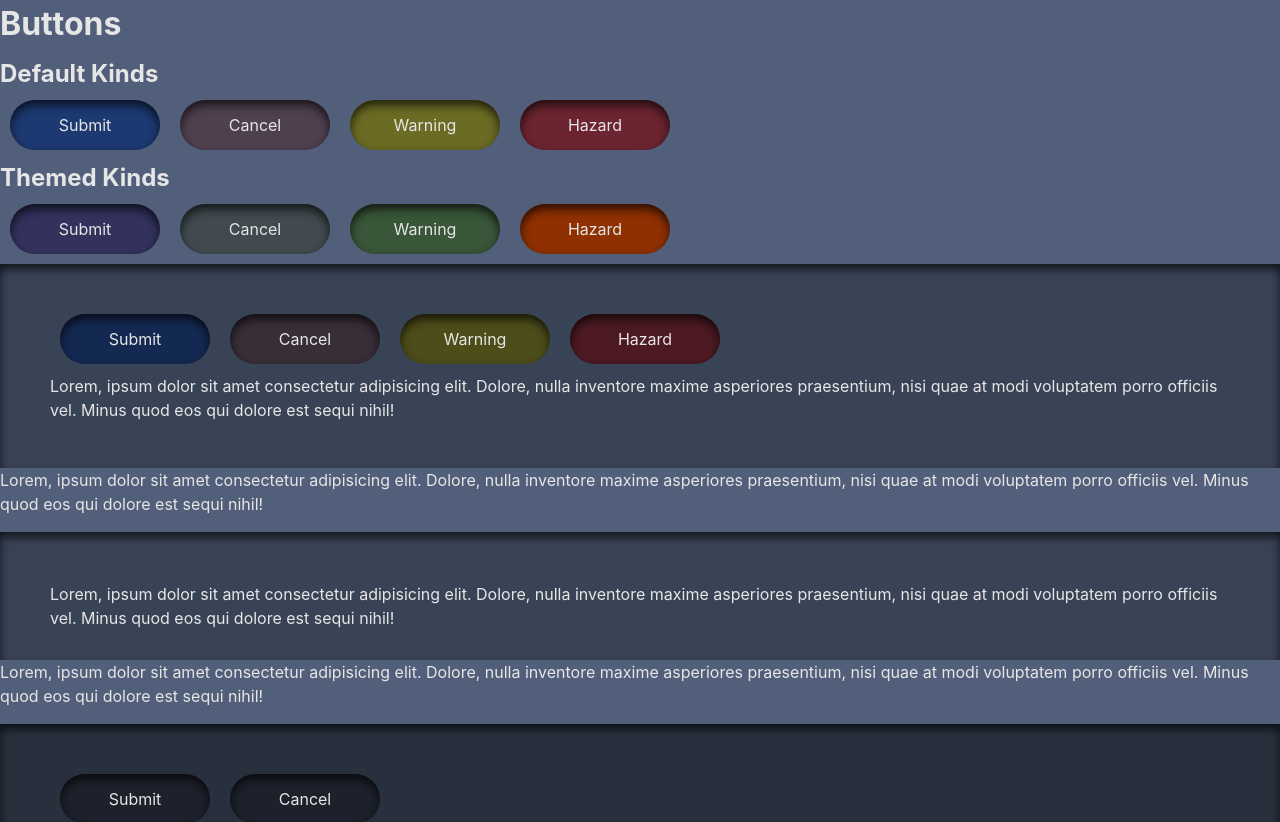
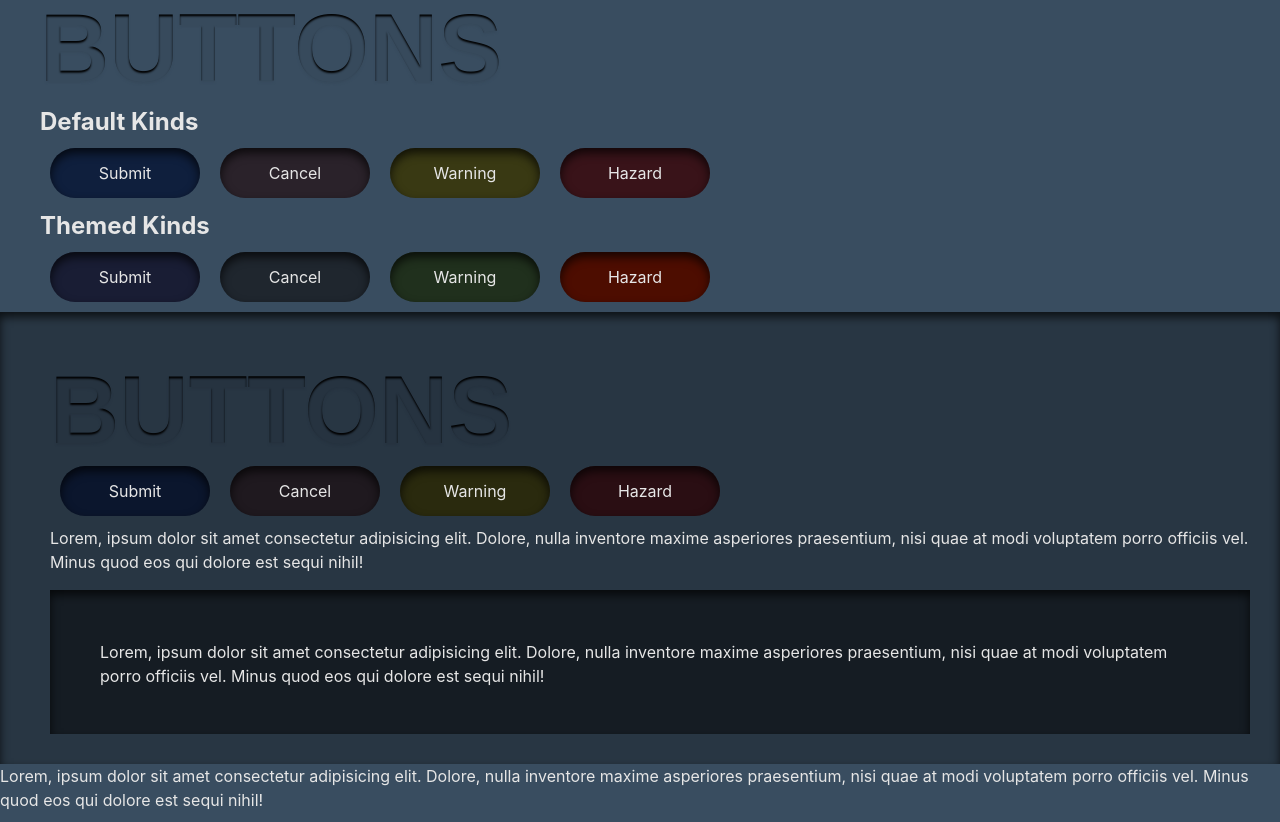
Before and after one commit to plurid/carved-ui, a React (Create React App) app: page / in a window 1280 px wide. Shown: the top 822 px of the page. Built offline with nearby package versions, Linux system fonts and the light colour scheme.

Commit message:
dev: CarvedContainer

```diff
--- a/src/examples/App.tsx
+++ b/src/examples/App.tsx
@@ -11,6 +11,8 @@ import {
     CarvedKarst,
 
     CarvedApp,
+
+    CarvedContainer,
 
     CarvedButton,
     DeCarvedButton,
@@ -33,9 +35,11 @@ class App extends Component {
     render() {
         return (
             <CarvedApp
-                theme="hsl330, 50%, 40%)"
+                theme="ponton"
             >
-                <h1>Buttons</h1>
+                <CarvedContainer>
+                    <CarvedH1 text="Buttons">
+                    </CarvedH1>
 
                     <h2>Default Kinds</h2>
                     <CarvedButton
@@ -76,8 +80,14 @@ class App extends Component {
                         kind="hazardThemed"
                     />
 
+                </CarvedContainer>
+
 
                 <CarvedCard>
+                    <CarvedContainer>
+                        <CarvedH1 text="Buttons">
+                        </CarvedH1>
+
                         <CarvedButton
                             text="Submit"
                             kind="accept"
@@ -96,6 +106,11 @@ class App extends Component {
                         />
 
                         <p>Lorem, ipsum dolor sit amet consectetur adipisicing elit. Dolore, nulla inventore maxime asperiores praesentium, nisi quae at modi voluptatem porro officiis vel. Minus quod eos qui dolore est sequi nihil!</p>
+
+                        <CarvedCard>
+                            <p>Lorem, ipsum dolor sit amet consectetur adipisicing elit. Dolore, nulla inventore maxime asperiores praesentium, nisi quae at modi voluptatem porro officiis vel. Minus quod eos qui dolore est sequi nihil!</p>
+                        </CarvedCard>
+                    </CarvedContainer>
                 </CarvedCard>
 
                 <p>Lorem, ipsum dolor sit amet consectetur adipisicing elit. Dolore, nulla inventore maxime asperiores praesentium, nisi quae at modi voluptatem porro officiis vel. Minus quod eos qui dolore est sequi nihil!</p>
--- /dev/null
+++ b/src/lib/components/CarvedContainer/index.tsx
@@ -0,0 +1,63 @@
+import React, { Component, ReactNode } from "react";
+import styled, { ThemeProvider } from 'styled-components';
+import CarvedStratum from '../metaprimitive/CarvedStratum';
+
+import { ThemeContext } from '../CarvedApp';
+
+
+
+const Div = styled.div`
+    width: 1200px;
+    margin: 0 auto;
+
+    @media (max-width: 1200px) {
+        width: 100%;
+    }
+`;
+
+
+interface CarvedContainerProperties {
+    depth: string;
+    depthComputed: string;
+    theme: string;
+    themeComputed: string;
+}
+
+interface CarvedContainerState {
+    depth: string;
+    theme: string;
+}
+
+
+class CarvedContainer extends Component<Partial<CarvedContainerProperties>, CarvedContainerState> {
+    static contextType = ThemeContext;
+
+    constructor(props: CarvedContainerProperties) {
+        super(props);
+
+        const { theme, depth, depthComputed, themeComputed } = this.props;
+
+        this.state = {
+            depth: depth || depthComputed || '0',
+            theme: theme || themeComputed || 'ponton',
+        };
+    }
+
+
+    render() {
+        const { children } = this.props;
+        const { depth } = this.state;
+        const { currentTheme } = this.context;
+        const themeDepthed = parseInt(depth) < 6 ? currentTheme[depth] : currentTheme['5'];
+
+        return (
+            <ThemeProvider theme={themeDepthed}>
+                <Div>
+                    {children}
+                </Div>
+            </ThemeProvider>
+        );
+    }
+}
+
+export default CarvedContainer;
--- a/src/lib/components/CarvedH1/index.tsx
+++ b/src/lib/components/CarvedH1/index.tsx
@@ -1,35 +1,46 @@
 import React, { Component } from "react";
 import styled, { ThemeProvider } from 'styled-components';
+import { ThemeContext } from '../CarvedApp';
 
 
 const H1 = styled.h1`
     text-transform: uppercase;
     font-family: sans-serif;
-    font-size: 72pt;
+    font-size: 6rem;
+    word-break: break-all;
     background-color: hsl(0, 0%, 0%);
     -webkit-background-clip: text;
     -moz-background-clip: text;
     background-clip: text;
     color: transparent;
-    text-shadow: ${props => props.theme.carvedH1.textShadow.color} 0px 3px 3px;
-    text-align: center;
+    text-shadow: ${props => props.theme.textColorCarved} 0px 2px 2px;
+    text-align: left;
+    line-height: 1;
 
     ::selection {
-        color: ${props => props.theme.carvedH1.textShadow.colorSelection};
+        color: ${props => props.theme.textColor};
         text-shadow: none;
+    }
+
+    @media (max-width: 1200px) {
+        font-size: 5rem;
+    }
+
+    @media (max-width: 800px) {
+        font-size: 4rem;
     }
 `;
 
-H1.defaultProps = {
-    theme: {
-        carvedH1: {
-            textShadow: {
-                color: 'hsla(220, 20%, 20%, 0.5)',
-                colorSelection: 'hsl(0, 0%, 0%)',
-            },
-        },
-    },
-};
+// H1.defaultProps = {
+//     theme: {
+//         carvedH1: {
+//             textShadow: {
+//                 color: 'hsla(220, 20%, 20%, 0.5)',
+//                 colorSelection: 'hsl(0, 0%, 0%)',
+//             },
+//         },
+//     },
+// };
 
 const furorTheme = {
     carvedH1: {
@@ -43,33 +54,44 @@ const furorTheme = {
 
 interface CarvedH1Properties extends React.Props<any> {
     text: string,
-    onClick?: any,
+    depth: string,
+    depthComputed: string;
+    theme: string;
+    themeComputed: string;
+    onClick: any,
 }
 
 interface CarvedH1State {
+    depth: string;
+    theme: string;
 }
 
 
-class CarvedH1 extends Component<CarvedH1Properties, CarvedH1State> {
+class CarvedH1 extends Component<Partial<CarvedH1Properties>, CarvedH1State> {
+    static contextType = ThemeContext;
+
     constructor(props: CarvedH1Properties) {
         super(props);
 
+        const { theme, depth, depthComputed, themeComputed } = this.props;
+
         this.state = {
+            depth: depth || depthComputed || '0',
+            theme: theme || themeComputed || 'ponton',
         };
     }
 
     render() {
-        const { text, onClick } = this.props;
+        const { text, children } = this.props;
+        const { depth } = this.state;
+        const { currentTheme } = this.context;
+        const themeDepthed = parseInt(depth) < 6 ? currentTheme[parseInt(depth) - 2 + ''] : currentTheme['5'];
 
         return (
             <React.Fragment>
-                <H1 onClick={onClick}>
-                    {text}
-                </H1>
-
-                <ThemeProvider theme={furorTheme}>
+                <ThemeProvider theme={themeDepthed}>
                     <H1>
-                        {text}
+                        {children || text}
                     </H1>
                 </ThemeProvider>
             </React.Fragment>
--- a/src/lib/index.ts
+++ b/src/lib/index.ts
@@ -5,6 +5,8 @@ import CarvedFjord from './components/primitives/CarvedFjord';
 import CarvedKarst from './components/primitives/CarvedKarst';
 
 import CarvedApp from './components/CarvedApp';
+
+import CarvedContainer from './components/CarvedContainer';
 
 import CarvedButton from './components/CarvedButton';
 import DeCarvedButton from './components/DeCarvedButton';
@@ -26,6 +28,8 @@ export {
 
     CarvedApp,
 
+    CarvedContainer,
+
     CarvedButton,
     DeCarvedButton,
     CarvedCard,
--- a/src/lib/themes/index.ts
+++ b/src/lib/themes/index.ts
@@ -24,6 +24,7 @@ export interface ThemeLevel {
     backgroundColorHazardThemed: string,
     shadowPosition: string,
     textColor: string,
+    textColorCarved: string,
 }
 
 
@@ -76,12 +77,13 @@ export function createTheme(themeParameters: any): Theme {
             backgroundColorAccept: `hsl(${220}, ${60}%, ${reducedLightness}%)`,
             backgroundColorAcceptThemed: `hsl(${hue + 20}, ${saturation + 10}%, ${reducedLightness}%)`,
             backgroundColorDecline: `hsl(${300}, ${10}%, ${reducedLightness}%)`,
-            backgroundColorDeclineThemed: `hsl(${hue - 20}, ${10}%, ${reducedLightness}%)`,
+            backgroundColorDeclineThemed: `hsl(${hue}, ${20}%, ${reducedLightness}%)`,
             backgroundColorWarning: `hsl(${60}, ${50}%, ${reducedLightness}%)`,
             backgroundColorWarningThemed: `hsl(${hue - 100}, ${saturation}%, ${reducedLightness}%)`,
             backgroundColorHazard: `hsl(${350}, ${50}%, ${reducedLightness}%)`,
             backgroundColorHazardThemed: `hsl(${hue - 200}, ${saturation + 100}%, ${reducedLightness}%)`,
             textColor: `hsl(0, 0%, ${invertedLightness}%)`,
+            textColorCarved: `hsl(${hue}, ${saturation}%, ${reducedLightness - 1}%)`,
             shadowPosition: `${horizontalShadowPosition}px ${verticalShadowPosition}px`,
         };
     }
```
Also changed, not shown: 1 other file (tests, documents, lock files or other folders). Lines whose indentation alone changed are shown as unchanged.
